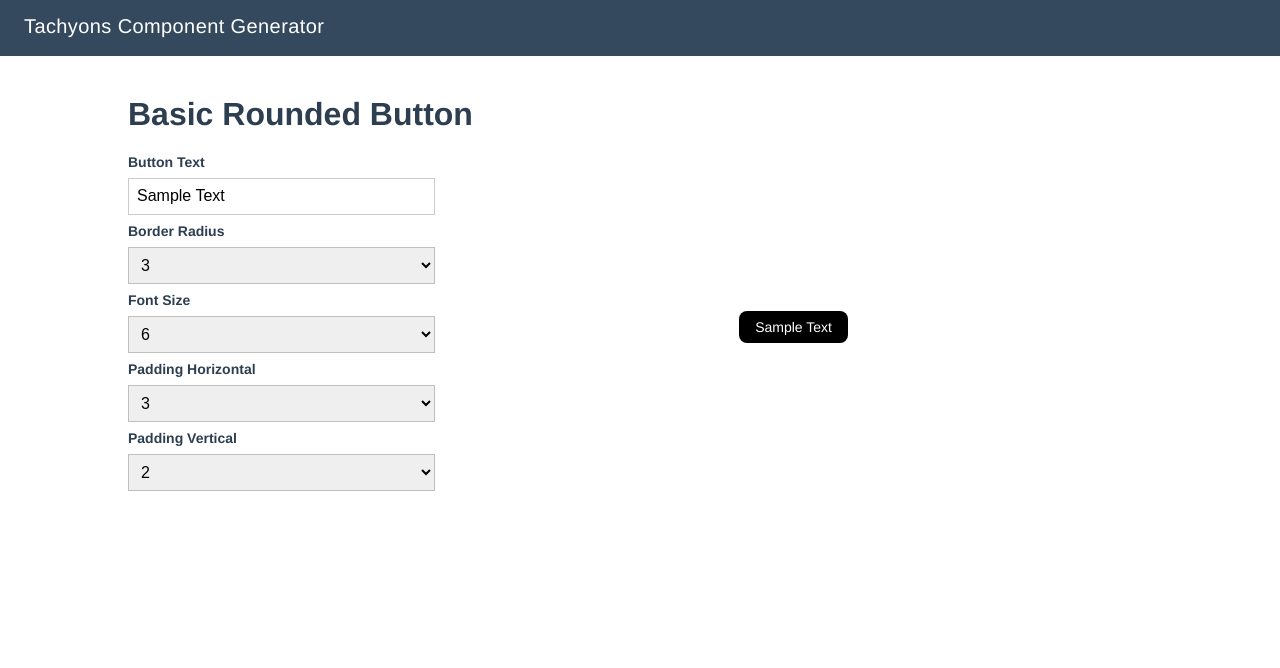
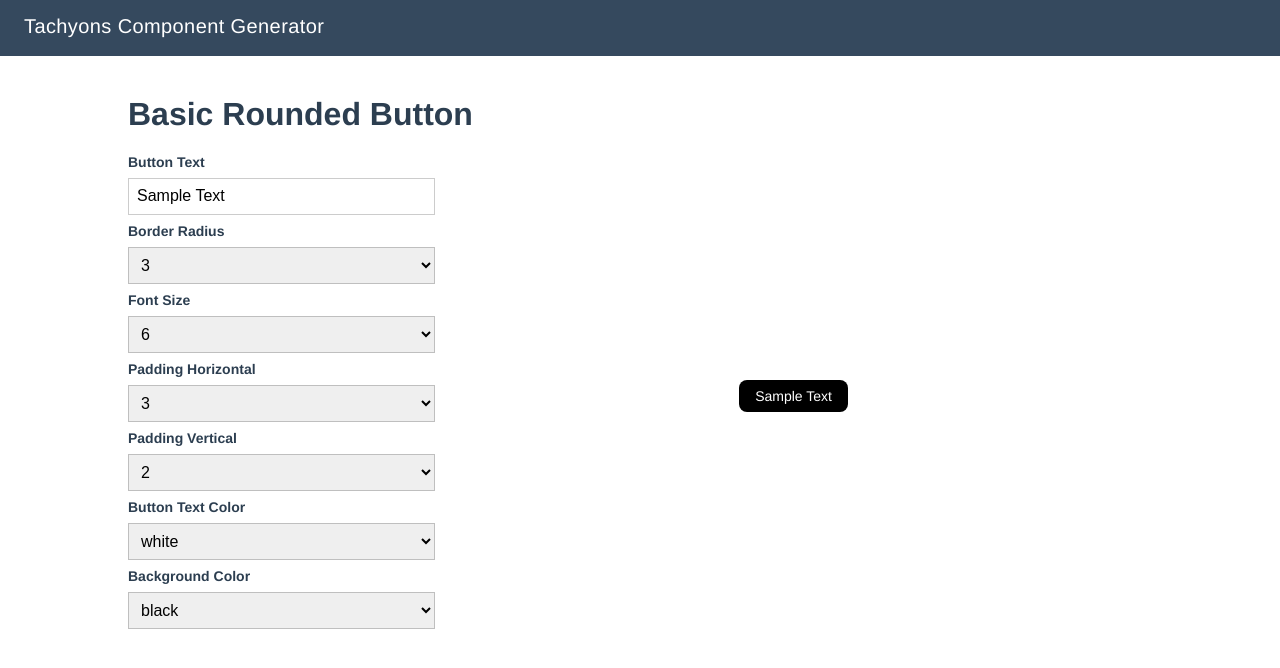
Before and after one commit to xdrdak/tachyons-component-generator, a Vue app: page /#/ in a window 1280 px wide. Shown: the top 668 px of the page. Built offline with nearby package versions, Linux system fonts and the light colour scheme.

Commit message:
Added slot templates for greater good. Added colors utilty for tachyons

```diff
--- a/src/components/Hello.vue
+++ b/src/components/Hello.vue
@@ -1,31 +1,24 @@
 <template>
-  <div>
-    <h1>Basic Rounded Button</h1>
-    <div class="flex items-center">
-      <!-- Editor Pane-->
-      <div class="w-30">
+  <ComponentEditor>
+    <h1 slot="component-name">Basic Rounded Button</h1>
+    <div slot="editor-pane">
       <TextInput label="Button Text" :value.sync="btnText"/>
       <DropdownList label="Border Radius" :data="[0, 1, 2, 3, 4]" :value.sync="btnRadius" />
       <DropdownList label="Font Size" :data="[6, 5, 4, 3, 2, 1]" :value.sync="fontSize" />
       <DropdownList label="Padding Horizontal" :data="[0, 1, 2, 3, 4, 5, 6, 7]" :value.sync="paddingH" />
       <DropdownList label="Padding Vertical" :data="[0, 1, 2, 3, 4, 5, 6, 7]" :value.sync="paddingV" />
+      <DropdownList label="Button Text Color" :data="fontColors" :value.sync="btnFontColor" />
+      <DropdownList label="Background Color" :data="bgColors" :value.sync="btnBgColor" />
     </div>
-      <!-- Preview Pane -->
-      <div class="w-70 flex justify-center">
-        <!-- Object actual -->
-        <div>
+    <div slot="component-preview">
       <a :class="computedClass" href="#0">{{ btnText }}</a>
     </div>
-        <!-- Markup output  -->
-        <div>
-
-        </div>
-      </div>
-    </div>
-  </div>
+  </ComponentEditor>
 </template>
 
 <script>
+import { fontColors, bgColors } from '../tachyons-utils/colors';
+import ComponentEditor from '../slot-templates/ComponentEditor';
 import TextInput from './form-elements/TextInput';
 import DropdownList from './form-elements/DropdownList';
 
@@ -34,20 +27,27 @@ export default {
   components: {
     DropdownList,
     TextInput,
+    ComponentEditor,
   },
   data() {
     return {
+      fontColors,
+      bgColors,
       btnText: 'Sample Text',
       btnRadius: 3,
       fontSize: 6,
       paddingH: 3,
       paddingV: 2,
+      btnFontColor: 'white',
+      btnBgColor: 'black',
     };
   },
   computed: {
     computedClass() {
       return [
-        'link dim dib white bg-black',
+        'link dim',
+        this.btnFontColor,
+        `bg-${this.btnBgColor}`,
         `pv${this.paddingV}`,
         `ph${this.paddingH}`,
         `f${this.fontSize}`,
--- /dev/null
+++ b/src/slot-templates/ComponentEditor.vue
@@ -0,0 +1,23 @@
+<template>
+  <div>
+    <div>
+      <slot name="component-name"></slot>
+    </div>
+    <div class="flex items-center">
+      <!-- Editor Pane-->
+      <div class="w-30">
+        <slot name="editor-pane"></slot>
+      </div>
+      <div class="w-70 flex justify-center">
+        <!-- Object actual -->
+        <div>
+          <slot name="component-preview"></slot>
+        </div>
+        <!-- Markup output  -->
+        <div>
+          <slot name="component-output"></slot>
+        </div>
+      </div>
+    </div>
+  </div>
+</template>
--- /dev/null
+++ b/src/tachyons-utils/colors.js
@@ -0,0 +1,79 @@
+
+const baseColors = [
+  'black',
+  'near-black',
+  'dark-gray',
+  'mid-gray',
+  'gray',
+  'silver',
+  'light-silver',
+  'moon-gray',
+  'light-gray',
+  'near-white',
+  'white',
+  'dark-red',
+  'red',
+  'light-red',
+  'orange',
+  'gold',
+  'yellow',
+  'light-yellow',
+  'purple',
+  'light-purple',
+  'dark-pink',
+  'hot-pink',
+  'pink',
+  'light-pink',
+  'dark-green',
+  'green',
+  'light-green',
+  'navy',
+  'dark-blue',
+  'blue',
+  'light-blue',
+  'lightest-blue',
+  'washed-blue',
+  'washed-green',
+  'washed-yellow',
+  'washed-red',
+];
+
+const fontColors = baseColors.concat([
+  'color-inherit',
+]);
+
+const bgColors = baseColors.concat([
+  'inherit',
+  'transparent',
+]);
+
+/*
+'black-90',
+'black-80',
+'black-70',
+'black-60',
+'black-50',
+'black-40',
+'black-30',
+'black-20',
+'black-10',
+'black-05',
+'white-90',
+'white-80',
+'white-70',
+'white-60',
+'white-50',
+'white-40',
+'white-30',
+'white-20',
+'white-10',
+
+*/
+
+export {
+  baseColors,
+  fontColors,
+  bgColors,
+};
+
+export default baseColors;
```
Lines whose indentation alone changed are shown as unchanged.
